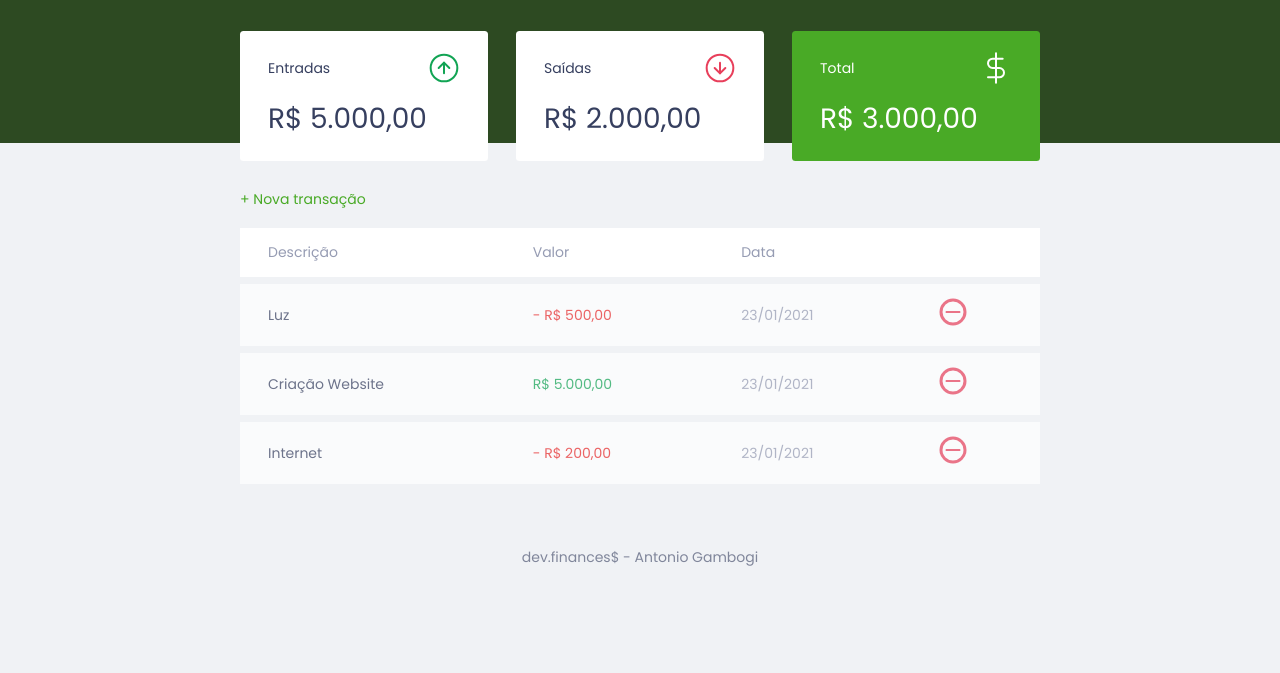
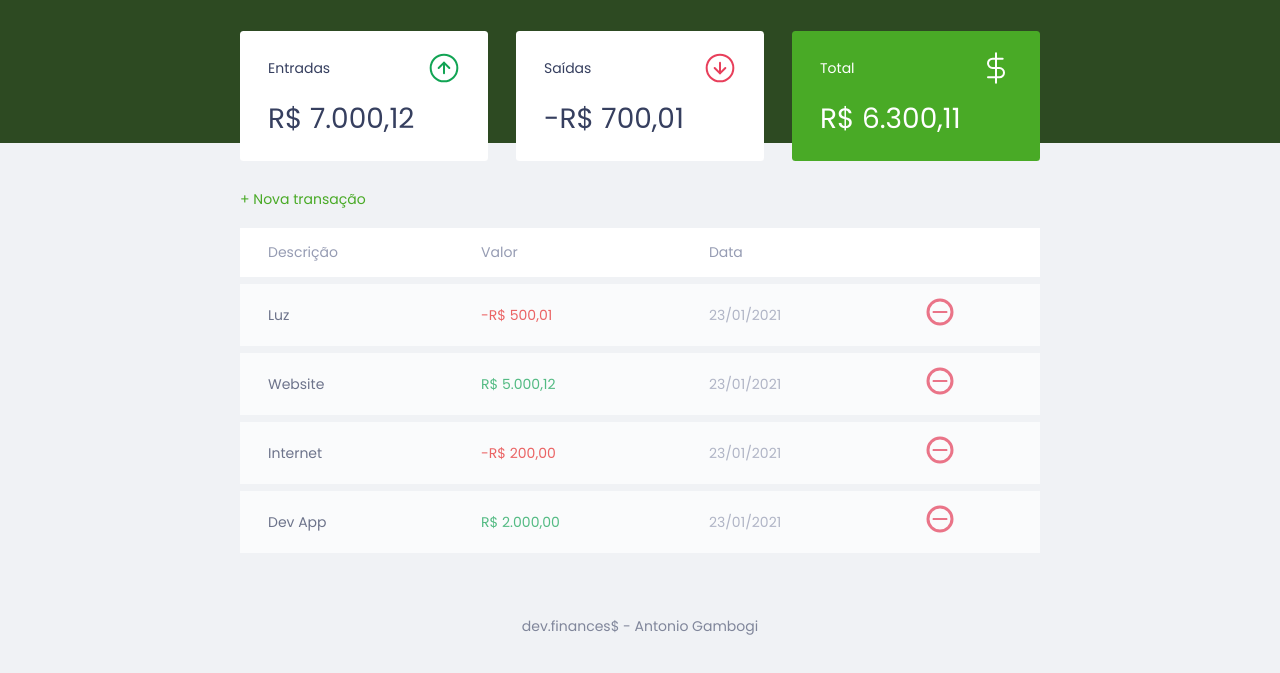
Before and after one commit to antoniogambogi/Maratona-Discover, a plain HTML site: page index.html in a window 1280 px wide. Shown: the part 55-728 px from the top of the page. Drawn offline with Linux system fonts and the light colour scheme.

Commit message:
Implementação dos scripts de formulário, adicionar e remover valores

```diff
--- a/index.html
+++ b/index.html
@@ -25,7 +25,7 @@
                     <span>Entradas</span>
                     <img src="./assets/income.svg" alt="Imagem de entrada financeira">
                 </h3>
-                <p>R$ 5.000,00</p>
+                <p id="incomeDisplay">R$ 5.000,00</p>
             </div>
 
             <div class="card">
@@ -33,7 +33,7 @@
                     <span>Saídas</span>
                     <img src="./assets/expense.svg" alt="Imagem de saída financeira">
                 </h3>
-                <p>R$ 2.000,00</p>
+                <p id="expenseDisplay">R$ 2.000,00</p>
             </div>
 
             <div class="card total">
@@ -41,7 +41,7 @@
                     <span>Total</span>
                     <img src="./assets/total.svg" alt="Imagem do saldo financeiro">
                 </h3>
-                <p>R$ 3.000,00</p>
+                <p id="totalDisplay">R$ 3.000,00</p>
             </div>
 
         </section>
@@ -63,30 +63,6 @@
                     </tr>
                 </thead>
                 <tbody>
-                    <tr>
-                        <td class="description">Luz</td>
-                        <td class="expense">- R$ 500,00</td>
-                        <td class="date">23/01/2021</td>
-                        <td>
-                            <img src="./assets/minus.svg" alt="Remover transação">
-                        </td>
-                    </tr>
-                    <tr>
-                        <td class="description">Criação Website</td>
-                        <td class="income">R$ 5.000,00</td>
-                        <td class="date">23/01/2021</td>
-                        <td>
-                            <img src="./assets/minus.svg" alt="Remover transação">
-                        </td>
-                    </tr>
-                    <tr>
-                        <td class="description">Internet</td>
-                        <td class="expense">- R$ 200,00</td>
-                        <td class="date">23/01/2021</td>
-                        <td>
-                            <img src="./assets/minus.svg" alt="Remover transação">
-                        </td>
-                    </tr>
                 </tbody>
             </table>
         </section>
@@ -97,7 +73,7 @@
         <div class="modal">
             <div id="form">
                 <h2>Nova transação</h2>
-                <form action="">
+                <form action="" onsubmit="Form.submit(event)">
                     <div class="input-group">
                         <label
                         class="sr-only"
@@ -152,21 +128,8 @@
         <p>dev.finances$ - Antonio Gambogi</p>
     </footer>
 
-    <script>
-        const Modal = {
-            open(){
-                document
-                .querySelector('.modal-overlay')
-                .classList
-                .add('active')
-            },
-            close(){
-                document
-                .querySelector('.modal-overlay')
-                .classList
-                .remove('active')
-            }
-        }
+    <script src='/javascript/script.js'>
+
     </script>
 
 </body>
--- /dev/null
+++ b/javascript/script.js
@@ -0,0 +1,230 @@
+const Modal = {
+    open() {
+        document
+            .querySelector('.modal-overlay')
+            .classList
+            .add('active')
+    },
+    close() {
+        document
+            .querySelector('.modal-overlay')
+            .classList
+            .remove('active')
+    }
+}
+
+const Transaction = {
+    all: [
+        {
+            description: 'Luz',
+            amount: -50001,
+            date: '23/01/2021',
+        },
+        {
+            description: 'Website',
+            amount: 500012,
+            date: '23/01/2021',
+        },
+        {
+            description: 'Internet',
+            amount: -20000,
+            date: '23/01/2021',
+        },
+        {
+            description: 'Dev App',
+            amount: 200000,
+            date: '23/01/2021',
+        },
+    ],
+
+    add(transaction){
+        Transaction.all.push(transaction)
+
+        App.reload()
+    },
+
+    remove(index) {
+        Transaction.all.splice(index, 1)
+
+        App.reload()
+    },
+
+    incomes() {
+        let income = 0
+
+        Transaction.all.forEach(transaction => {
+            if( transaction.amount > 0) {
+                income += transaction.amount;
+            }
+        })
+
+        return income
+    },
+
+    expenses() {
+        let expense = 0
+
+        Transaction.all.forEach(transaction => {
+            if( transaction.amount < 0) {
+                expense += transaction.amount;
+            }
+        })
+
+        return expense
+    },
+
+    total() {
+        return Transaction.incomes() + Transaction.expenses()
+
+    }
+}
+
+const DOM = {
+    transactionsContainer: document.querySelector('#data-table tbody'),
+
+    addTransaction(transaction, index) {
+        const tr = document.createElement('tr')
+        tr.innerHTML = DOM.innerHTMLTransaction(transaction, index)
+        tr.dataset.index = index
+
+        DOM.transactionsContainer.appendChild(tr)
+    },
+
+    innerHTMLTransaction(transaction, index) {
+        const CSSclass = transaction.amount > 0 ? "income" : "expense"
+
+        const amount = Utils.formatCurrency(transaction.amount)
+
+        const html = `
+                        <td class="description">${transaction.description}</td>
+                        <td class="${CSSclass}">${amount}</td>
+                        <td class="date">${transaction.date}</td>
+                        <td>
+                            <img onclick="Transaction.remove(${index}}"
+                            src="./assets/minus.svg" alt="Remover transação">
+                        </td>
+                    `
+                return html
+    },
+
+    updateBalance() {
+        document
+        .getElementById('incomeDisplay')
+        .innerHTML = Utils.formatCurrency(Transaction.incomes())
+        document
+        .getElementById('expenseDisplay')
+        .innerHTML = Utils.formatCurrency(Transaction.expenses())
+        document
+        .getElementById('totalDisplay')
+        .innerHTML = Utils.formatCurrency(Transaction.total())
+    },
+
+    clearTransactions() {
+        DOM.transactionsContainer.innerHTML = ""
+    }
+}
+
+const Utils = {
+    formatAmount(value) {
+        value = Number(value.replace(/\,\./g, "")) * 100
+
+        return value
+    },
+
+    formatDate(date) {
+        const splittedDate = date.split("-")
+        return `${splittedDate[2]}/${splittedDate[1]}/${splittedDate[0]}`
+    },
+
+    formatCurrency(value) {
+        const signal = Number(value) < 0 ? "-" : ""
+
+        value = String(value).replace(/\D/g, "")
+
+        value = Number(value) / 100
+
+        value = value.toLocaleString("pt-BR", {
+            style: "currency",
+            currency: "BRL"
+        })
+
+        return signal + value
+    }
+}
+
+const Form = {
+    description: document.querySelector('input#description'),
+    amount: document.querySelector('input#amount'),
+    date: document.querySelector('input#date'),
+
+    getValues() {
+        return {
+            description: Form.description.value,
+            amount: Form.amount.value,
+            date: Form.date.value
+        }
+    },
+
+    validateFields() {
+        const { description, amount, date } = Form.getValues()
+            if (description.trim() === "" ||
+                amount.trim() === "" ||
+                date.trim() === "") {
+                    throw new Error("Por favor, preencha todos os campos")
+                }
+    },
+
+    formatValues() {
+        let { description, amount, date } = Form.getValues()
+
+        amount = Utils.formatAmount(amount)
+
+        date = Utils.formatDate(date)
+
+        return {
+            description,
+            amount,
+            date
+        }
+    },
+
+    clearFields() {
+        Form.description.value =""
+        Form.amount.value =""
+        Form.date.value =""
+    },
+
+    submit(event) {
+        event.preventDefault()
+
+        try {
+            Form.validateFields()
+            const transacation = Form.formatValues()
+            Transaction.add(transacation)
+            Form.clearFields()
+            Modal.close()
+        } catch (error) {
+            alert(error.message)
+        }
+    }
+}
+
+const App = {
+    init() {
+
+        Transaction.all.forEach((transaction, index) => {
+            DOM.addTransaction(transaction, index)
+        })
+
+        DOM.updateBalance()
+
+    },
+
+    reload() {
+        DOM.clearTransactions()
+        App.init()
+
+    },
+}
+
+App.init()
```
